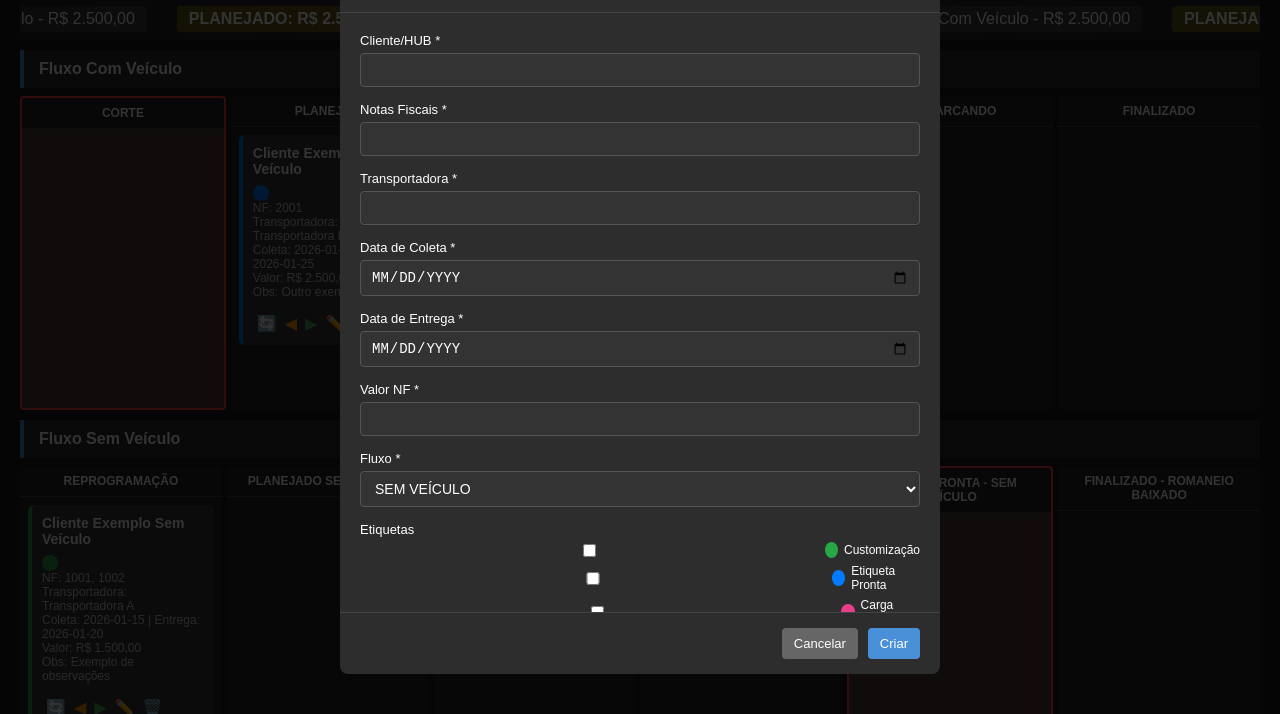
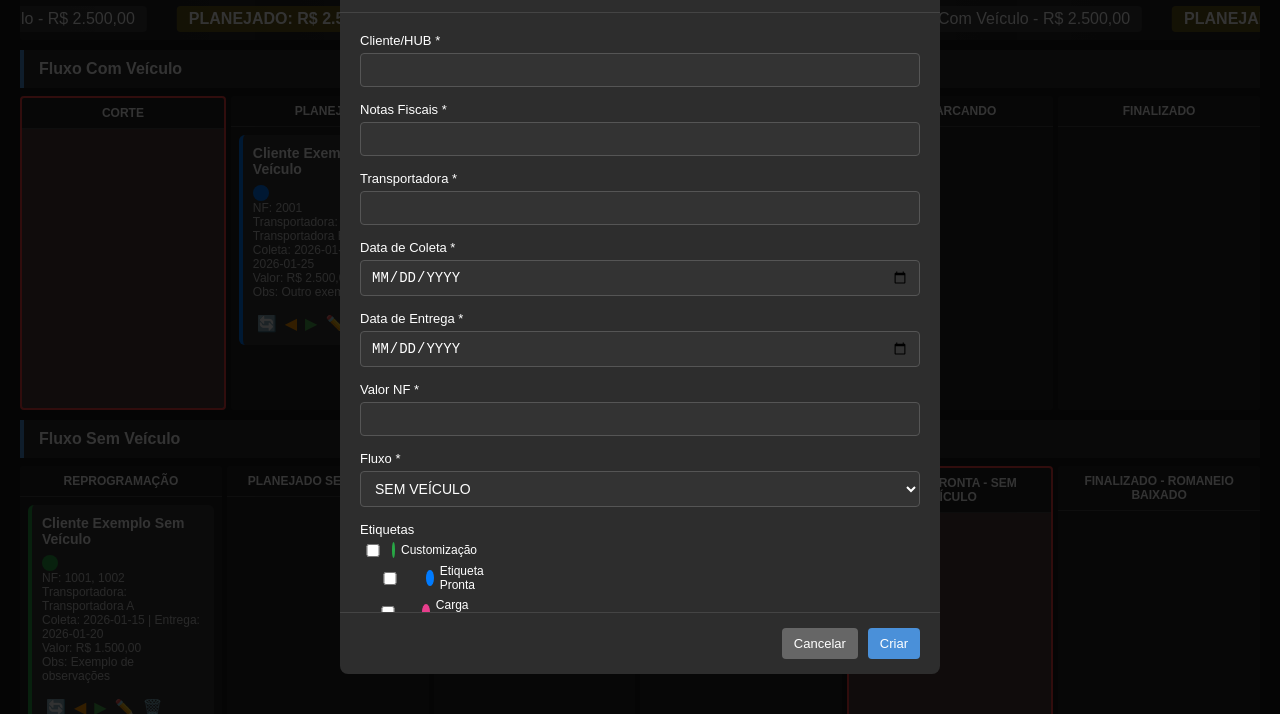
Before and after one commit to MickJr78/kanban-board-logistica-wap, a plain HTML site: page index.html in a window 1280 px wide. Both pictures are taken after a click on the button "Novo Card". Shown: the part 86-800 px from the top of the page. Drawn offline with Linux system fonts and the light colour scheme.

Commit message:
Corrected the alignment of checkboxes in the card creator/editor modal by adding 'justify-items: start;' to the '.checkbox-group' class in the CSS file. This ensures that checkboxes are aligned to the left, improving the user interface and consistency across the application.

```diff
--- a/css/style.css
+++ b/css/style.css
@@ -516,10 +516,10 @@ textarea {
   gap: 6px;
   align-items: center;
 
-  /* Fixes checkboxes position to left */
-  input[type="checkbox"] {
-    margin: 0;
-  }
+  /* Fixes checkboxes position to left on card creator/editor modal */
+  justify-items: start;
+
+
 }
 
 .checkbox-label {
```
